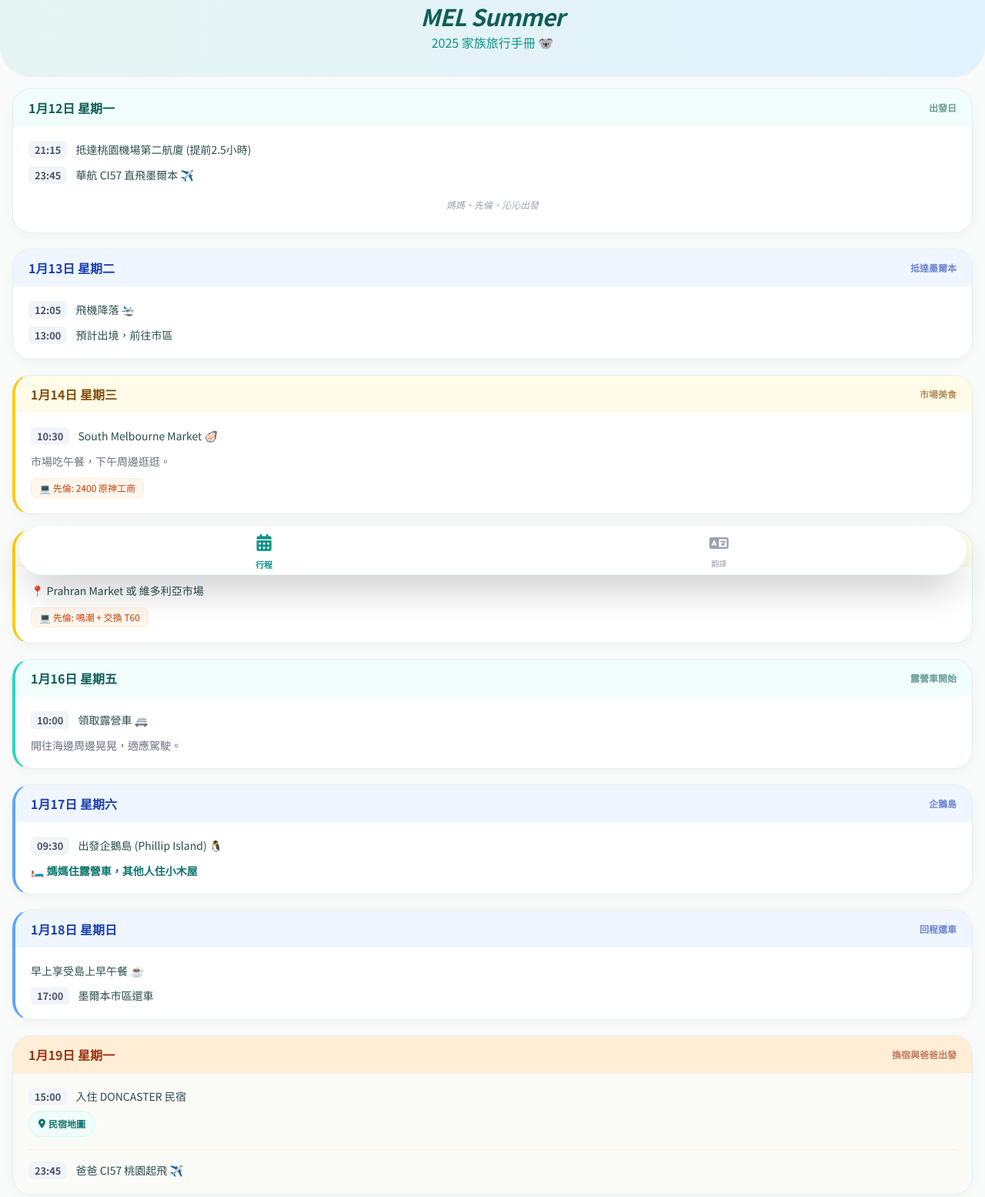
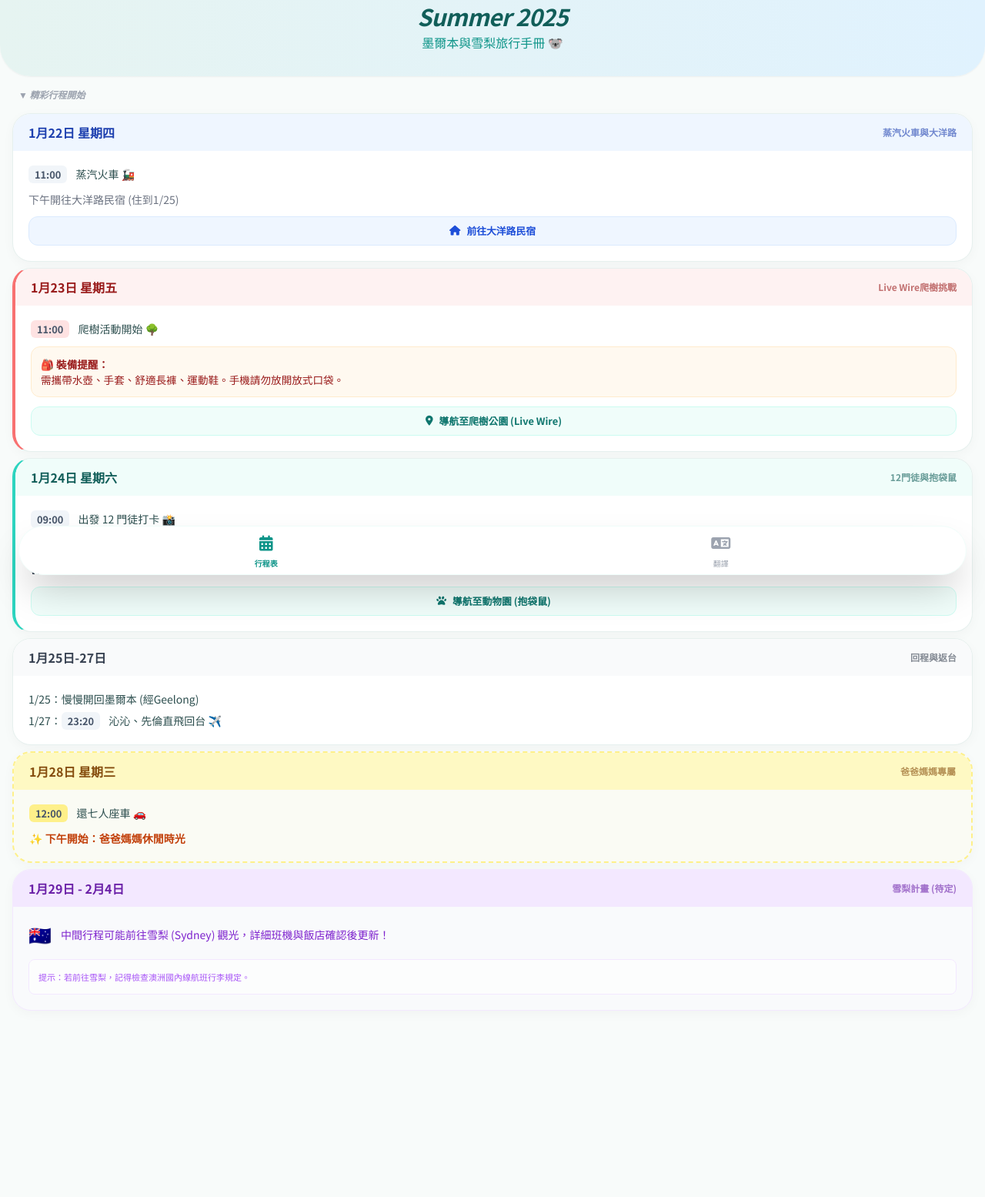
Before and after one commit to merajie81-crypto/melbourne-trip, a plain HTML site: page index.html in a window 1280 px wide. Shown: the part 29-1584 px from the top of the page at 77% size. After the commit the page ends 1470 px from the top, so only its background shows below. Drawn offline with nearby package versions, Linux system fonts and the light colour scheme.

Commit message:
Update index.html

```diff
--- a/index.html
+++ b/index.html
@@ -9,7 +9,7 @@
     <style>
         @import url('https://fonts.googleapis.com/css2?family=Noto+Sans+TC:wght@400;700&display=swap');
         body { background-color: #F8FBFA; font-family: 'Noto Sans TC', sans-serif; color: #2C4E4E; }
-        .day-card { background: white; border-radius: 24px; box-shadow: 0 4px 15px rgba(0,0,0,0.03); border: 1px solid #E6F0EE; position: relative; overflow: hidden; }
+        .day-card { background: white; border-radius: 24px; box-shadow: 0 4px 15px rgba(0,0,0,0.03); border: 1px solid #E6F0EE; position: relative; overflow: hidden; margin-bottom: 20px; }
         .day-header { padding: 12px 20px; font-weight: bold; display: flex; justify-content: space-between; align-items: center; }
         .time-badge { background: #F1F5F9; color: #475569; padding: 2px 8px; border-radius: 6px; font-weight: bold; font-size: 0.8rem; margin-right: 8px; }
         .work-badge { background: #FFF7ED; color: #C2410C; padding: 2px 10px; border-radius: 8px; font-size: 0.75rem; border: 1px solid #FFEDD5; display: inline-block; margin-top: 4px; }
@@ -17,215 +17,97 @@
         .tab-content { display: none; }
         .tab-content.active { display: block; animation: fadeIn 0.4s ease; }
         @keyframes fadeIn { from { opacity: 0; } to { opacity: 1; } }
-        .location-btn { background: #F0FDFA; color: #0F766E; border: 1px solid #CCFBF1; padding: 6px 12px; border-radius: 99px; font-size: 0.75rem; font-weight: bold; margin-top: 8px; display: inline-flex; align-items: center; }
+        .location-btn { background: #F0FDFA; color: #0F766E; border: 1px solid #CCFBF1; padding: 8px 16px; border-radius: 12px; font-size: 0.8rem; font-weight: bold; margin-top: 8px; display: inline-flex; align-items: center; width: 100%; justify-content: center; }
+        .info-box { background: #FFF9F0; border: 1px solid #FFEBCD; padding: 12px; border-radius: 12px; font-size: 0.85rem; }
     </style>
 </head>
 <body class="pb-28">
 
     <header class="bg-gradient-to-r from-[#E6F4F1] to-[#E0F2FE] p-8 rounded-b-[40px] text-center shadow-sm">
-        <h1 class="text-3xl font-black text-teal-800 tracking-tight italic">MEL Summer</h1>
-        <p class="text-teal-600 mt-1 font-medium">2025 家族旅行手冊 🐨</p>
+        <h1 class="text-3xl font-black text-teal-800 tracking-tight italic">Summer 2025</h1>
+        <p class="text-teal-600 mt-1 font-medium">墨爾本與雪梨旅行手冊 🐨</p>
     </header>
 
-    <main class="p-4 space-y-6">
-        <div id="plan" class="tab-content active space-y-5">
+    <main class="p-4">
+        <div id="plan" class="tab-content active space-y-2">
 
-            <div class="day-card">
-                <div class="day-header bg-teal-50 text-teal-800">
-                    <span>1月12日 星期一</span>
-                    <span class="text-xs opacity-60">出發日</span>
-                </div>
-                <div class="p-5 space-y-3 text-sm">
-                    <p><span class="time-badge">21:15</span> 抵達桃園機場第二航廈 (提前2.5小時)</p>
-                    <p><span class="time-badge">23:45</span> 華航 CI57 直飛墨爾本 ✈️</p>
-                    <p class="text-gray-400 text-xs italic text-center py-2">媽媽、先倫、沁沁出發</p>
-                </div>
-            </div>
-
-            <div class="day-card">
-                <div class="day-header bg-blue-50 text-blue-800">
-                    <span>1月13日 星期二</span>
-                    <span class="text-xs opacity-60">抵達墨爾本</span>
-                </div>
-                <div class="p-5 space-y-3 text-sm">
-                    <p><span class="time-badge">12:05</span> 飛機降落 🛬</p>
-                    <p><span class="time-badge">13:00</span> 預計出境，前往市區</p>
-                </div>
-            </div>
-
-            <div class="day-card border-l-4 border-l-yellow-400">
-                <div class="day-header bg-yellow-50 text-yellow-800">
-                    <span>1月14日 星期三</span>
-                    <span class="text-xs opacity-60">市場美食</span>
-                </div>
-                <div class="p-5 space-y-3 text-sm">
-                    <p><span class="time-badge">10:30</span> South Melbourne Market 🦪</p>
-                    <p class="text-gray-500">市場吃午餐，下午周邊逛逛。</p>
-                    <div class="work-badge">💻 先倫: 2400 原神工商</div>
-                </div>
-            </div>
-
-            <div class="day-card border-l-4 border-l-yellow-400">
-                <div class="day-header bg-yellow-50 text-yellow-800">
-                    <span>1月15日 星期四</span>
-                    <span class="text-xs opacity-60">市區觀光</span>
-                </div>
-                <div class="p-5 space-y-3 text-sm">
-                    <p>📍 Prahran Market 或 維多利亞市場</p>
-                    <div class="work-badge">💻 先倫: 鳴潮 + 交換 T60</div>
-                </div>
-            </div>
-
-            <div class="day-card border-l-4 border-l-teal-400">
-                <div class="day-header bg-teal-50 text-teal-800">
-                    <span>1月16日 星期五</span>
-                    <span class="text-xs opacity-60">露營車開始</span>
-                </div>
-                <div class="p-5 space-y-3 text-sm">
-                    <p><span class="time-badge">10:00</span> 領取露營車 🚐</p>
-                    <p class="text-gray-500">開往海邊周邊晃晃，適應駕駛。</p>
-                </div>
-            </div>
-
-            <div class="day-card border-l-4 border-l-blue-400">
-                <div class="day-header bg-blue-50 text-blue-800">
-                    <span>1月17日 星期六</span>
-                    <span class="text-xs opacity-60">企鵝島</span>
-                </div>
-                <div class="p-5 space-y-3 text-sm">
-                    <p><span class="time-badge">09:30</span> 出發企鵝島 (Phillip Island) 🐧</p>
-                    <p class="font-bold text-teal-700">🛏️ 媽媽住露營車，其他人住小木屋</p>
-                </div>
-            </div>
-
-            <div class="day-card border-l-4 border-l-blue-400">
-                <div class="day-header bg-blue-50 text-blue-800">
-                    <span>1月18日 星期日</span>
-                    <span class="text-xs opacity-60">回程還車</span>
-                </div>
-                <div class="p-5 space-y-3 text-sm">
-                    <p>早上享受島上早午餐 ☕️</p>
-                    <p><span class="time-badge">17:00</span> 墨爾本市區還車</p>
-                </div>
-            </div>
-
-            <div class="day-card bg-orange-50/30">
-                <div class="day-header bg-orange-100 text-orange-800">
-                    <span>1月19日 星期一</span>
-                    <span class="text-xs opacity-60">換宿與爸爸出發</span>
-                </div>
-                <div class="p-5 space-y-4 text-sm">
-                    <div>
-                        <p><span class="time-badge">15:00</span> 入住 DONCASTER 民宿</p>
-                        <a href="https://www.google.com/maps/search/?api=1&query=5+Elgar+Court+701+Doncaster" class="location-btn"><i class="fas fa-map-marker-alt mr-1"></i> 民宿地圖</a>
-                    </div>
-                    <hr class="border-orange-100">
-                    <div>
-                        <p><span class="time-badge">23:45</span> 爸爸 CI57 桃園起飛 ✈️</p>
-                    </div>
-                </div>
-            </div>
-
-            <div class="day-card">
-                <div class="day-header bg-gray-100 text-gray-800">
-                    <span>1月20日 星期二</span>
-                    <span class="text-xs opacity-60">爸爸抵達</span>
-                </div>
-                <div class="p-5 space-y-3 text-sm">
-                    <p><span class="time-badge">12:05</span> 爸爸抵達墨爾本</p>
-                    <p><span class="time-badge">16:30</span> 領取租車 (7人座大車) 🚗</p>
-                </div>
-            </div>
-
-            <div class="day-card">
-                <div class="day-header bg-teal-50 text-teal-800">
-                    <span>1月21日 星期三</span>
-                    <span class="text-xs opacity-60">起司工廠</span>
-                </div>
-                <div class="p-5 space-y-3 text-sm">
-                    <p>參觀起司工廠 🧀</p>
-                    <div class="work-badge">💻 先倫: 2300 二重螺旋</div>
-                </div>
-            </div>
+            <div class="text-xs text-gray-400 font-bold mb-4 ml-2 italic">▼ 精彩行程開始</div>
 
             <div class="day-card">
                 <div class="day-header bg-blue-50 text-blue-800">
                     <span>1月22日 星期四</span>
-                    <span class="text-xs opacity-60">蒸汽火車</span>
+                    <span class="text-xs opacity-60">蒸汽火車與大洋路</span>
                 </div>
                 <div class="p-5 space-y-3 text-sm">
-                    <p><span class="time-badge">10:00</span> 抵達 Puffing Billy 換票</p>
-                    <p><span class="time-badge">11:00</span> 蒸汽火車出發 🚂</p>
-                    <p class="text-gray-500 italic">下午開往大洋路 (約 3 小時)</p>
-                    <a href="https://www.google.com/maps/search/?api=1&query=21+Seeberg+Court+Apollo+Bay" class="location-btn"><i class="fas fa-home mr-1"></i> 大洋路民宿</a>
-                    <div class="work-badge">💻 先倫: 終末地</div>
+                    <p><span class="time-badge">11:00</span> 蒸汽火車 🚂</p>
+                    <p class="text-gray-500">下午開往大洋路民宿 (住到1/25)</p>
+                    <a href="https://www.google.com/maps/search/?api=1&query=21+Seeberg+Court+Apollo+Bay+VIC+3233" class="location-btn text-blue-700 bg-blue-50 border-blue-100"><i class="fas fa-home mr-2"></i> 前往大洋路民宿</a>
                 </div>
             </div>
 
             <div class="day-card border-l-4 border-l-red-400">
                 <div class="day-header bg-red-50 text-red-800">
                     <span>1月23日 星期五</span>
-                    <span class="text-xs opacity-60">爬樹大挑戰</span>
+                    <span class="text-xs opacity-60">Live Wire爬樹挑戰</span>
                 </div>
-                <div class="p-5 space-y-3 text-sm text-red-900">
-                    <p><span class="time-badge bg-red-100">06:00</span> 早晨出發</p>
-                    <p><span class="time-badge bg-red-100">11:00</span> Live Wire Park 爬樹 🌳</p>
-                    <p class="text-xs font-bold mt-2">⚠️ 必備：水壺、手套、長褲、運動鞋</p>
-                    <p class="text-[10px] opacity-70">晚餐：Totti's Lorne</p>
+                <div class="p-5 space-y-3 text-sm">
+                    <p><span class="time-badge bg-red-100">11:00</span> 爬樹活動開始 🌳</p>
+                    <div class="info-box text-red-800">
+                        <strong>🎒 裝備提醒：</strong><br>
+                        需攜帶水壺、手套、舒適長褲、運動鞋。手機請勿放開放式口袋。
+                    </div>
+                    <a href="https://www.google.com/maps/search/?api=1&query=180+Erskine+Falls+Rd+Lorne+VIC+3232" class="location-btn"><i class="fas fa-map-marker-alt mr-2"></i> 導航至爬樹公園 (Live Wire)</a>
+                </div>
+            </div>
+
+            <div class="day-card border-l-4 border-l-teal-400">
+                <div class="day-header bg-teal-50 text-teal-800">
+                    <span>1月24日 星期六</span>
+                    <span class="text-xs opacity-60">12門徒與抱袋鼠</span>
+                </div>
+                <div class="p-5 space-y-3 text-sm">
+                    <p><span class="time-badge">09:00</span> 出發 12 門徒打卡 📸</p>
+                    <p><span class="time-badge">15:15</span> 預約：抱小袋鼠活動 🦘</p>
+                    <p class="font-bold text-gray-700">Warrnambool Wildlife Encounters</p>
+                    <a href="https://www.google.com/maps/search/?api=1&query=Warrnambool+Wildlife+Encounters+Great+Ocean+Road" class="location-btn"><i class="fas fa-paw mr-2"></i> 導航至動物園 (抱袋鼠)</a>
                 </div>
             </div>
 
             <div class="day-card">
-                <div class="day-header bg-teal-50 text-teal-800">
-                    <span>1月24日 星期六</span>
-                    <span class="text-xs opacity-60">12門徒與袋鼠</span>
+                <div class="day-header bg-gray-50 text-gray-700">
+                    <span>1月25日-27日</span>
+                    <span class="text-xs opacity-60">回程與返台</span>
                 </div>
-                <div class="p-5 space-y-3 text-sm">
-                    <p><span class="time-badge">09:00</span> 早餐後出發看 12 門徒 📸</p>
-                    <p><span class="time-badge">15:15</span> 抱小袋鼠活動 🦘</p>
-                    <p class="text-gray-400 text-[10px]">Warrnambool Wildlife Encounters</p>
+                <div class="p-5 space-y-2 text-sm">
+                    <p>1/25：慢慢開回墨爾本 (經Geelong)</p>
+                    <p>1/27：<span class="time-badge">23:20</span> 沁沁、先倫直飛回台 ✈️</p>
                 </div>
             </div>
 
-            <div class="day-card">
-                <div class="day-header bg-gray-50 text-gray-800">
-                    <span>1月25日 星期日</span>
-                    <span class="text-xs opacity-60">慢慢回程</span>
+            <div class="day-card bg-yellow-50/30 border-dashed border-2 border-yellow-200">
+                <div class="day-header bg-yellow-100 text-yellow-800">
+                    <span>1月28日 星期三</span>
+                    <span class="text-xs opacity-60">爸爸媽媽專屬</span>
                 </div>
                 <div class="p-5 space-y-3 text-sm">
-                    <p><span class="time-badge">10:00</span> 退房，往回開</p>
-                    <p>路經 Geelong 逛逛 🎡</p>
+                    <p><span class="time-badge bg-yellow-200">12:00</span> 還七人座車 🚗</p>
+                    <p class="text-orange-700 font-bold">✨ 下午開始：爸爸媽媽休閒時光</p>
                 </div>
             </div>
 
-            <div class="day-card">
-                <div class="day-header bg-gray-50 text-gray-800">
-                    <span>1月26日 星期一</span>
-                    <span class="text-xs opacity-60">悠閒時光</span>
+            <div class="day-card bg-purple-50/30 border-purple-100">
+                <div class="day-header bg-purple-100 text-purple-800">
+                    <span>1月29日 - 2月4日</span>
+                    <span class="text-xs opacity-60">雪梨計畫 (待定)</span>
                 </div>
-                <div class="p-5 text-sm text-gray-400 italic">
-                    暫無特定計畫，享受墨爾本。
-                </div>
-            </div>
-
-            <div class="day-card border-t-4 border-t-red-200">
-                <div class="day-header bg-red-50 text-red-800">
-                    <span>1月27日 星期二</span>
-                    <span class="text-xs opacity-60">返台日</span>
-                </div>
-                <div class="p-5 space-y-3 text-sm">
-                    <p><span class="time-badge">10:00</span> 民宿退房</p>
-                    <p><span class="time-badge">23:20</span> 沁沁、先倫直飛回台 ✈️</p>
-                </div>
-            </div>
-
-            <div class="day-card">
-                <div class="day-header bg-gray-100 text-gray-800">
-                    <span>1月28日 星期三</span>
-                    <span class="text-xs opacity-60">結束行程</span>
-                </div>
-                <div class="p-5 text-sm">
-                    <p><span class="time-badge">12:00</span> 還七人座車，平安回家！</p>
+                <div class="p-5 text-sm space-y-4">
+                    <div class="flex items-center gap-3">
+                        <div class="text-2xl">🇦🇺</div>
+                        <p class="text-purple-700 font-medium">中間行程可能前往雪梨 (Sydney) 觀光，詳細班機與飯店確認後更新！</p>
+                    </div>
+                    <div class="bg-white/60 p-3 rounded-lg border border-purple-100 text-[11px] text-purple-500">
+                        提示：若前往雪梨，記得檢查澳洲國內線航班行李規定。
+                    </div>
                 </div>
             </div>
 
@@ -233,9 +115,9 @@
     </main>
 
     <nav class="fixed bottom-6 left-6 right-6 h-16 bg-white shadow-2xl rounded-full border border-teal-50 flex justify-around items-center px-6">
-        <div class="nav-active flex flex-col items-center">
+        <div class="text-teal-600 flex flex-col items-center">
             <i class="fas fa-calendar-alt text-xl"></i>
-            <span class="text-[10px] mt-1">行程</span>
+            <span class="text-[10px] mt-1 font-bold">行程表</span>
         </div>
         <a href="https://translate.google.com/" target="_blank" class="text-gray-400 flex flex-col items-center">
             <i class="fas fa-language text-xl"></i>
```
